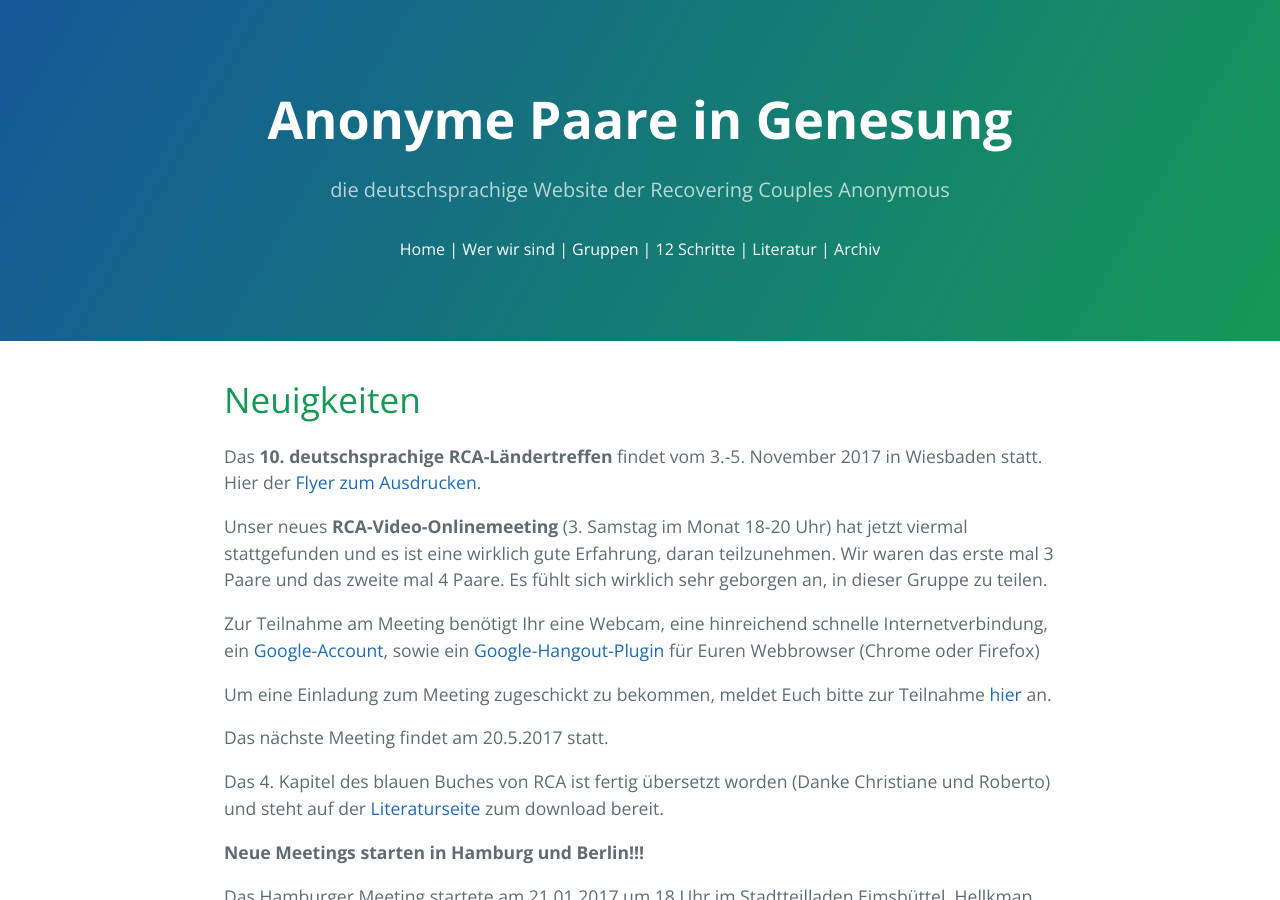
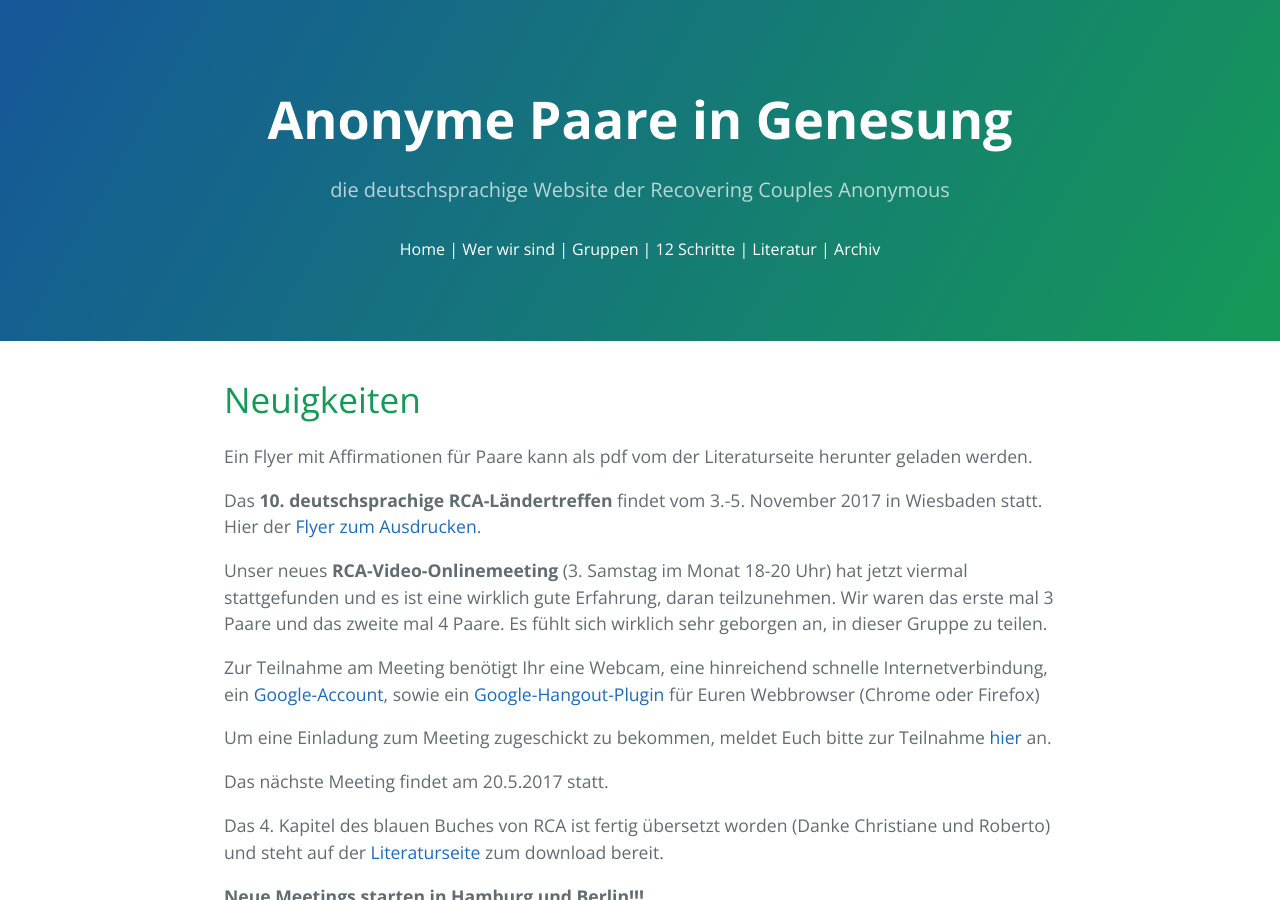
Before and after one commit to rcadeutschland/rcadeutschland.github.io, a Jekyll site: the page built from index.html, in a window 1280 px wide and 900 px high. Built offline with Jekyll 4.4.1, drawn with Linux system fonts in a browser that asks for light colours; nearby versions of some CDN libraries.

Commit message:
Update index.html

```diff
--- a/index.html
+++ b/index.html
@@ -3,6 +3,7 @@ layout: default
 title: RCA Home
 ---
 <h1>Neuigkeiten</h1>
+<p>Ein Flyer mit Affirmationen für Paare kann als pdf vom der Literaturseite herunter geladen werden.</p>
 <p>Das <b>10. deutschsprachige RCA-Ländertreffen</b> findet vom 3.-5. November 2017 in Wiesbaden
  statt. Hier der <a href="files/FlyerRCADLT2017.pdf">Flyer zum Ausdrucken</a>.</p>
 <p>Unser neues <b>RCA-Video-Onlinemeeting</b> (3. Samstag im Monat 18-20 Uhr) hat jetzt viermal stattgefunden
```
